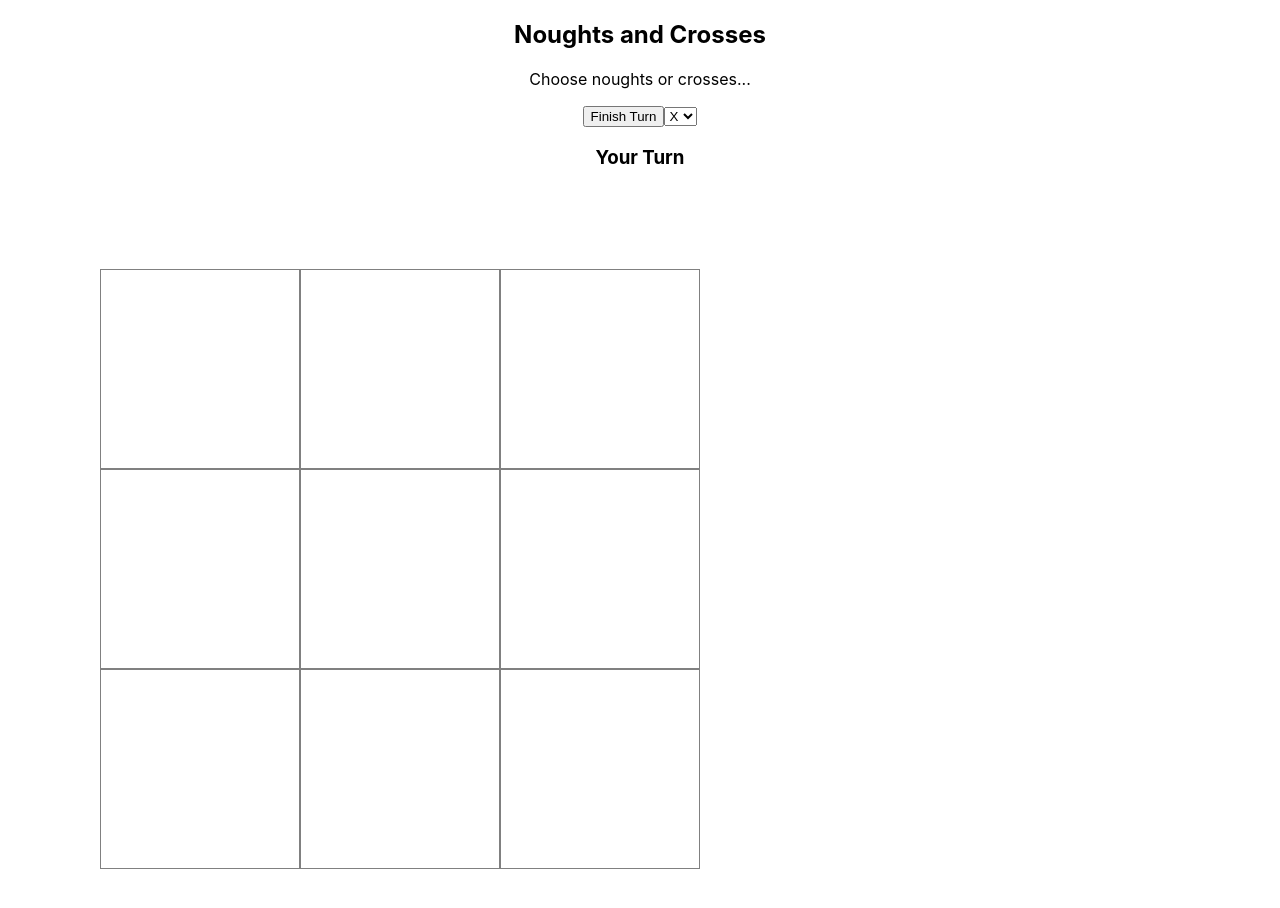
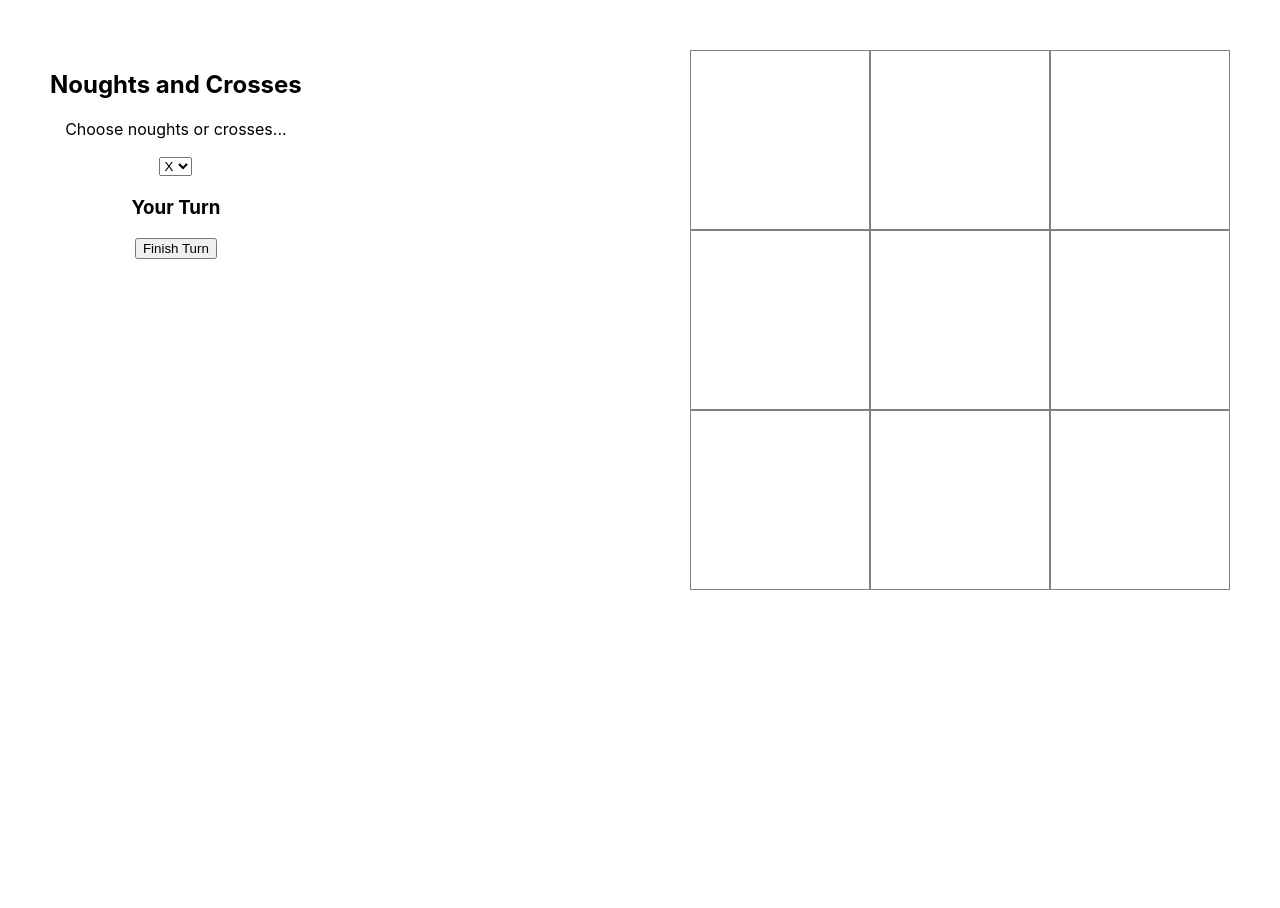
Before and after one commit to KateHoward10/noughts-and-crosses, a React (Create React App) app in the folder os-and-xs/: page / in a window 1280 px wide. Shown: the top 908 px of the page. After the commit the page ends 800 px from the top, so only its background shows below. Built offline with nearby package versions, Linux system fonts and the light colour scheme.

Commit message:
Winner announced successfully

```diff
--- a/os-and-xs/src/App.css
+++ b/os-and-xs/src/App.css
@@ -2,11 +2,16 @@
   text-align: center;
 }
 
+.game {
+  display: flex;
+  justify-content: space-between;
+  margin: 50px;
+}
+
 .container {
-  margin: 100px;
   display: grid;
-  grid-template-columns: repeat(3, 200px);
-  grid-template-rows: repeat(3, 200px);
+  grid-template-columns: repeat(3, 180px);
+  grid-template-rows: repeat(3, 180px);
 }
 
 .box {
--- a/os-and-xs/src/App.js
+++ b/os-and-xs/src/App.js
@@ -7,7 +7,6 @@ class App extends Component {
   render() {
     return (
       <div className="App">
-        <h2>Noughts and Crosses</h2>
         <GridContainer/>
       </div>
     );
--- a/os-and-xs/src/Grid.js
+++ b/os-and-xs/src/Grid.js
@@ -4,37 +4,56 @@ import Box from './Box';
 class Grid extends Component {
   state = {
     mySymbol: "X",
-    computerSymbol: "O"
+    computerSymbol: "O",
+    win: "",
   }
 
   chooseSymbol = (event) => {
     this.setState({
       mySymbol: event.target.value,
-      computerSymbol: event.target.value==="X" ? "O" : "O"
+      computerSymbol: event.target.value==="X" ? "O" : "X"
     });
   }
 
+  checkForThree = (player) => {
+    const playedBoxes = this.props.boxes.filter(box => box.selected===player).map(box => box.index);
+    if ((playedBoxes.indexOf(0)>-1 && playedBoxes.indexOf(1)>-1 && playedBoxes.indexOf(2)>-1)
+      || (playedBoxes.indexOf(3)>-1 && playedBoxes.indexOf(4)>-1 && playedBoxes.indexOf(5)>-1)
+      || (playedBoxes.indexOf(6)>-1 && playedBoxes.indexOf(7)>-1 && playedBoxes.indexOf(8)>-1)
+      || (playedBoxes.indexOf(0)>-1 && playedBoxes.indexOf(3)>-1 && playedBoxes.indexOf(6)>-1)
+      || (playedBoxes.indexOf(1)>-1 && playedBoxes.indexOf(4)>-1 && playedBoxes.indexOf(7)>-1)
+      || (playedBoxes.indexOf(2)>-1 && playedBoxes.indexOf(5)>-1 && playedBoxes.indexOf(8)>-1)
+      || (playedBoxes.indexOf(0)>-1 && playedBoxes.indexOf(4)>-1 && playedBoxes.indexOf(8)>-1)
+      || (playedBoxes.indexOf(2)>-1 && playedBoxes.indexOf(4)>-1 && playedBoxes.indexOf(6)>-1)) {
+      this.setState({ win: player })
+    }
+  }
+
   finishTurn = () => {
+    this.checkForThree("me");
     this.props.swapTurn();
     console.log(this.props.boxes);
     const indices = this.props.boxes.filter(box => box.selected==="").map(box => box.index);
-    console.log(indices);
     const computerChoice = indices[Math.floor(Math.random() * indices.length)];
-    console.log(computerChoice);
     this.props.selectBox(computerChoice, "computer");
+    this.checkForThree("computer");
     this.props.swapTurn();
   }
 
   render() {
     return (
+      <div className="game">
         <div>
+          <h2>Noughts and Crosses</h2>
           <p>Choose noughts or crosses...</p>
-        {this.props.myTurn ? <button onClick={this.finishTurn}>Finish Turn</button> : null}
           <select name="symbol" onChange={this.chooseSymbol} >
             <option value="X">X</option>
             <option value="O">O</option>
           </select>
+          <h2>{this.state.win==="me" ? "You win!" : this.state.win==="computer" ? "The computer wins!" : null}</h2>
           <h3>{this.props.myTurn ? "Your Turn" : "The Computer's Turn"}</h3>
+          {this.props.myTurn ? <button onClick={this.finishTurn}>Finish Turn</button> : null}
+        </div>
         <div className="container">
           {this.props.boxes.map((box, index) => <Box index={index} key={index} myTurn={this.props.myTurn} selected={box.selected} mySymbol={this.state.mySymbol} computerSymbol={this.state.computerSymbol} selectBox={this.props.selectBox} />)}
         </div>
```
Lines whose indentation alone changed are shown as unchanged.
